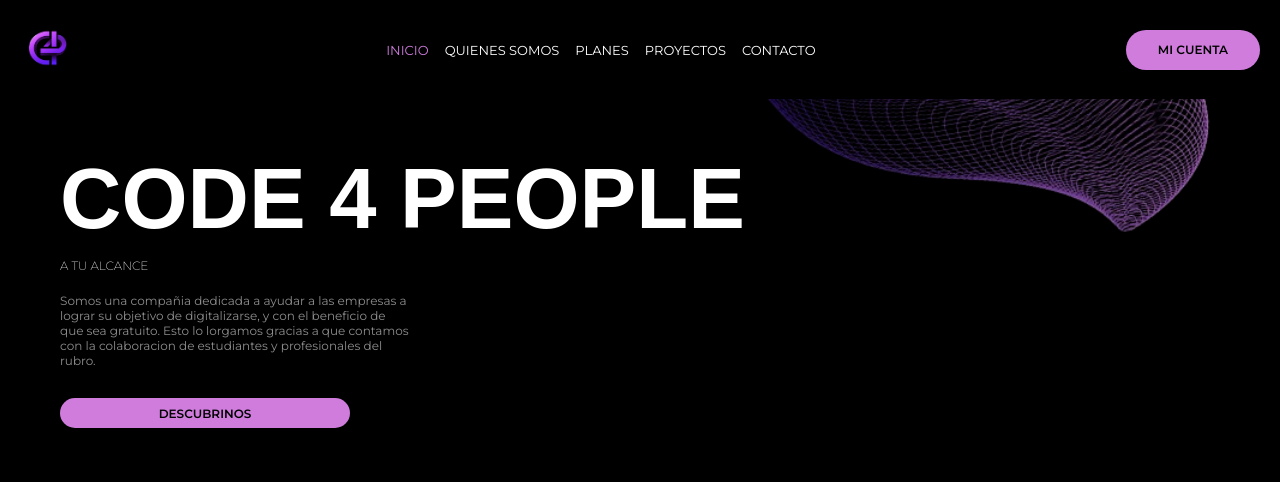
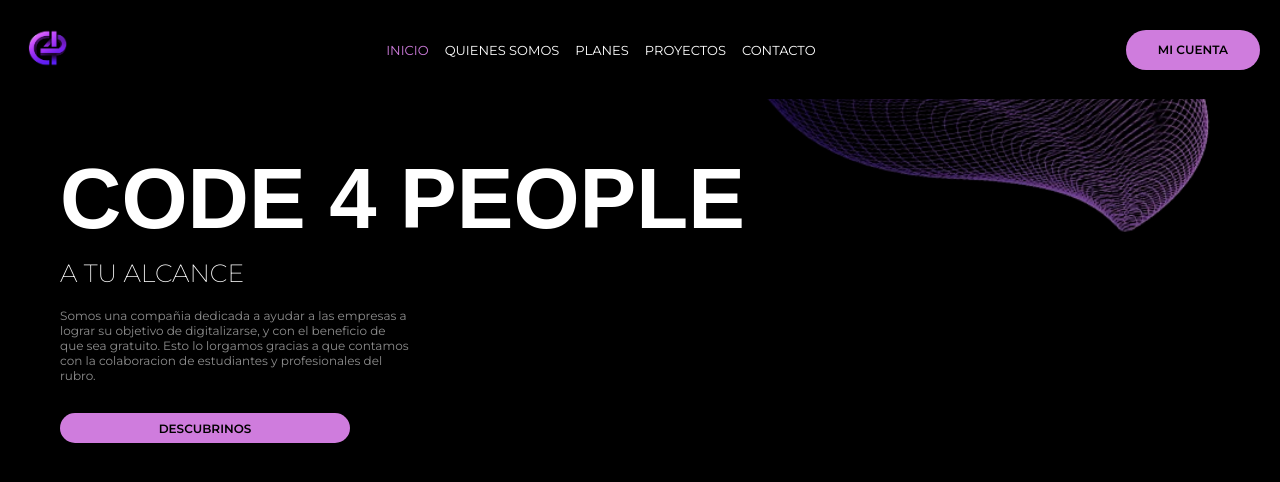
Before and after one commit to luchirodriguez98/Code4People, a React (Vite) app in the folder FRONT/: page / in a window 1280 px wide. Shown: the top 482 px of the page. Built offline with nearby package versions, Linux system fonts and the light colour scheme; a web font is replaced by a local one.

Commit message:
cambio error variable css en home

```diff
--- a/FRONT/src/Pages/Home/Home.module.css
+++ b/FRONT/src/Pages/Home/Home.module.css
@@ -19,7 +19,7 @@
     margin-bottom: 20px;
 }
 .body .titleSmall{
-    font-size: var(--font-size-sm);
+    font-size: var(--font-size-md);
     font-weight: var(--font-weight-xs);
 }
 .body .text{
```
